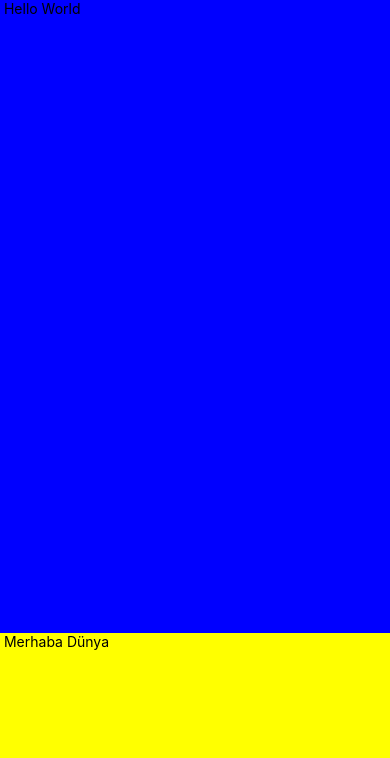
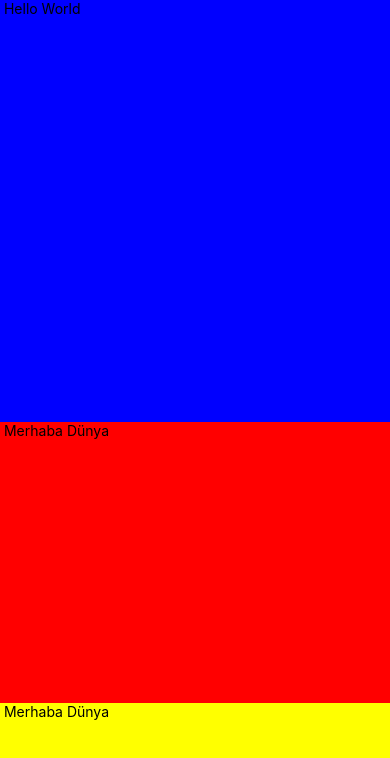
Before and after one commit to aytacbulanik/React_Native_App, a React Native app: screen / in a window 390 px wide. Shown: the top 758 px of the page. Built offline with nearby package versions, Linux system fonts and the light colour scheme.

Commit message:
new areas added

```diff
--- a/App.js
+++ b/App.js
@@ -6,6 +6,9 @@ function App() {
     <SafeAreaView style={styles.container}>
       <View style={styles.upperView}>
         <Text> Hello World </Text>
+      </View>
+      <View style={styles.middleView}>
+        <Text> Merhaba Dünya </Text>
       </View>
       <View style={styles.bottomView}>
         <Text> Merhaba Dünya </Text>
@@ -24,6 +27,10 @@ const styles = StyleSheet.create({
     backgroundColor: 'yellow',
     flex: 1,
   },
+  middleView: {
+    backgroundColor: 'red',
+    flex: 2,
+  },
 });
 
 export default App;
```
Also changed, not shown: 1 other file (tests, documents, lock files or other folders).
